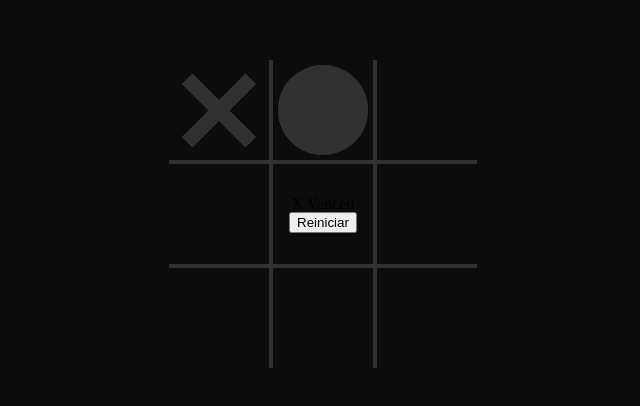
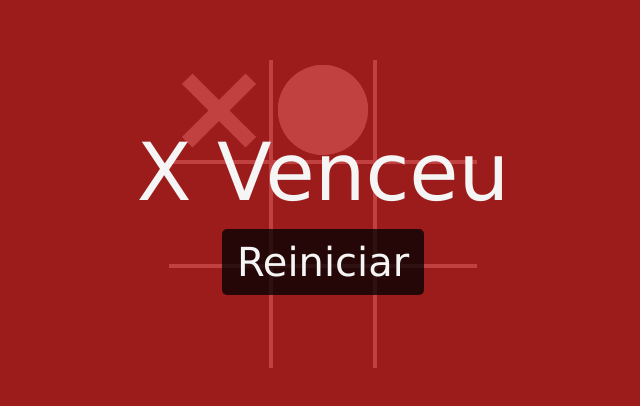
Before and after one commit to saiorond/jogo-da-velha, a plain HTML site: page index.html in a window 1280 px wide. Shown: the part 186-592 px from the top of the page, without its empty margins (317-957 px from the left). Drawn offline with Linux system fonts and the light colour scheme.

Commit message:
finalizando a estlização

```diff
--- a/style.css
+++ b/style.css
@@ -108,6 +108,29 @@ body {
     bottom: 0;
     justify-content: center;
     align-items: center;
-    background-color: rgba(0, 0, 0, 0.8);
+    background-color: rgba(181, 21, 21, 0.8);
     flex-direction: column;
 }
+
+.mensagem_vencedor_botao {
+    font-family: Verdana, Geneva, Tahoma, sans-serif;
+    font-size: 2.5rem;
+    background-color: rgba(0, 0, 0, 0.755);
+    padding: 10px 15px;
+    cursor: pointer;
+    border-radius: 5px;
+    border: none;
+    margin-top: 16px;
+    color: whitesmoke;
+}
+
+.mensagem_vencedor_botao:hover {
+    background-color: whitesmoke;
+    color: rgba(0, 0, 0, 0.8);
+}
+
+.mensagem_vencedor_texto {
+    font-family: Verdana, Geneva, Tahoma, sans-serif;
+    font-size: 5rem;
+    color: whitesmoke;
+}
```
